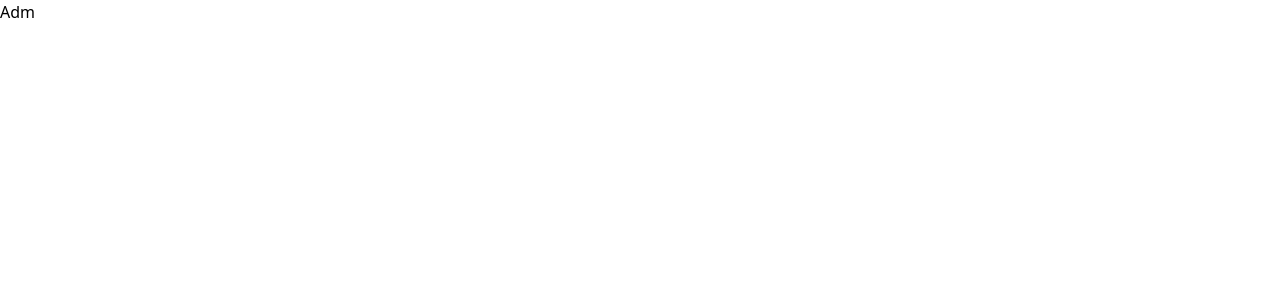
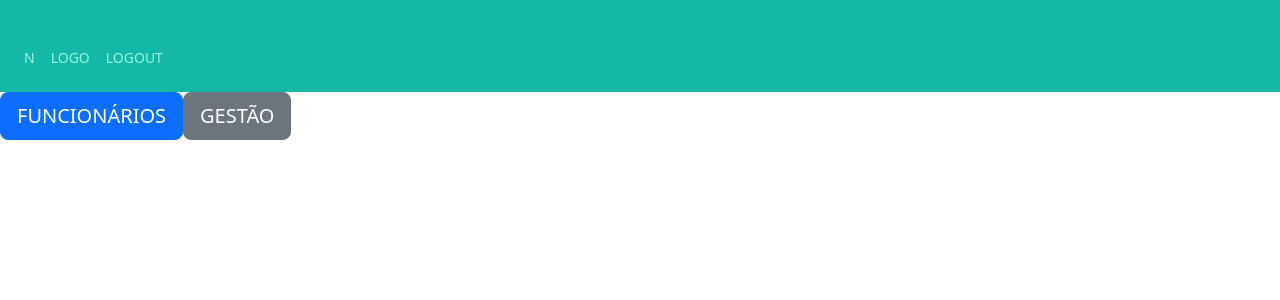
Before and after one commit to oligregz/user-admin-interface-app, a Vue app: page / in a window 1280 px wide. Both pictures are taken after typing "name@example.com", "Sample123" into the empty fields and a click on the button "Entrar". Shown: the top 300 px of the page. Built offline with nearby package versions, Linux system fonts and the light colour scheme.

Commit message:
feat: implemented management screen

```diff
--- a/public/index.html
+++ b/public/index.html
@@ -1,16 +1,26 @@
 <!DOCTYPE html>
 <html lang="">
   <head>
-    <meta charset="utf-8">
-    <meta http-equiv="X-UA-Compatible" content="IE=edge">
-    <meta name="viewport" content="width=device-width,initial-scale=1.0">
-    <link rel="icon" href="<%= BASE_URL %>favicon.ico">
+    <meta charset="utf-8" />
+    <meta http-equiv="X-UA-Compatible" content="IE=edge" />
+    <meta name="viewport" content="width=device-width,initial-scale=1.0" />
+    <link rel="icon" href="<%= BASE_URL %>favicon.ico" />
+    <link
+      href="https://cdn.jsdelivr.net/npm/bootstrap@5.3.0-alpha3/dist/css/bootstrap.min.css"
+      rel="stylesheet"
+      integrity="sha384-KK94CHFLLe+nY2dmCWGMq91rCGa5gtU4mk92HdvYe+M/SXH301p5ILy+dN9+nJOZ"
+      crossorigin="anonymous"
+    />
     <script src="https://cdn.tailwindcss.com?plugins=forms,typography,aspect-ratio,line-clamp"></script>
     <title><%= htmlWebpackPlugin.options.title %></title>
   </head>
   <body>
     <noscript>
-      <strong>We're sorry but <%= htmlWebpackPlugin.options.title %> doesn't work properly without JavaScript enabled. Please enable it to continue.</strong>
+      <strong
+        >We're sorry but <%= htmlWebpackPlugin.options.title %> doesn't work
+        properly without JavaScript enabled. Please enable it to
+        continue.</strong
+      >
     </noscript>
     <div id="app"></div>
     <!-- built files will be auto injected -->
--- a/src/components/NavBar.vue
+++ b/src/components/NavBar.vue
@@ -1,74 +1,34 @@
 <template>
-  <Disclosure as="nav" class="bg-gray-800" v-slot="{ open }">
-    <div class="mx-auto max-w-7xl px-2 sm:px-6 lg:px-8">
-      <div class="relative flex h-16 items-center justify-between">
-        <div class="absolute inset-y-0 left-0 flex items-center sm:hidden">
-          <!-- Mobile menu button-->
-          <DisclosureButton class="inline-flex items-center justify-center rounded-md p-2 text-gray-400 hover:bg-gray-700 hover:text-white focus:outline-none focus:ring-2 focus:ring-inset focus:ring-white">
-            <span class="sr-only">Open main menu</span>
-            <Bars3Icon v-if="!open" class="block h-6 w-6" aria-hidden="true" />
-            <XMarkIcon v-else class="block h-6 w-6" aria-hidden="true" />
-          </DisclosureButton>
-        </div>
-        <div class="flex flex-1 items-center justify-center sm:items-stretch sm:justify-start">
-          <div class="flex flex-shrink-0 items-center">
-            <img class="block h-8 w-auto lg:hidden" src="https://tailwindui.com/img/logos/mark.svg?color=indigo&shade=500" alt="Your Company" />
-            <img class="hidden h-8 w-auto lg:block" src="https://tailwindui.com/img/logos/mark.svg?color=indigo&shade=500" alt="Your Company" />
-          </div>
-          <div class="hidden sm:ml-6 sm:block">
-            <div class="flex space-x-4">
-              <a v-for="item in navigation" :key="item.name" :href="item.href" :class="[item.current ? 'bg-gray-900 text-white' : 'text-gray-300 hover:bg-gray-700 hover:text-white', 'rounded-md px-3 py-2 text-sm font-medium']" :aria-current="item.current ? 'page' : undefined">{{ item.name }}</a>
-            </div>
-          </div>
-        </div>
-        <div class="absolute inset-y-0 right-0 flex items-center pr-2 sm:static sm:inset-auto sm:ml-6 sm:pr-0">
-          <button type="button" class="rounded-full bg-gray-800 p-1 text-gray-400 hover:text-white focus:outline-none focus:ring-2 focus:ring-white focus:ring-offset-2 focus:ring-offset-gray-800">
-            <span class="sr-only">View notifications</span>
-            <BellIcon class="h-6 w-6" aria-hidden="true" />
-          </button>
-
-          <!-- Profile dropdown -->
-          <Menu as="div" class="relative ml-3">
-            <div>
-              <MenuButton class="flex rounded-full bg-gray-800 text-sm focus:outline-none focus:ring-2 focus:ring-white focus:ring-offset-2 focus:ring-offset-gray-800">
-                <span class="sr-only">Open user menu</span>
-                <img class="h-8 w-8 rounded-full" src="https://images.unsplash.com/photo-1472099645785-5658abf4ff4e?ixlib=rb-1.2.1&ixid=eyJhcHBfaWQiOjEyMDd9&auto=format&fit=facearea&facepad=2&w=256&h=256&q=80" alt="" />
-              </MenuButton>
-            </div>
-            <transition enter-active-class="transition ease-out duration-100" enter-from-class="transform opacity-0 scale-95" enter-to-class="transform opacity-100 scale-100" leave-active-class="transition ease-in duration-75" leave-from-class="transform opacity-100 scale-100" leave-to-class="transform opacity-0 scale-95">
-              <MenuItems class="absolute right-0 z-10 mt-2 w-48 origin-top-right rounded-md bg-white py-1 shadow-lg ring-1 ring-black ring-opacity-5 focus:outline-none">
-                <MenuItem v-slot="{ active }">
-                  <a href="#" :class="[active ? 'bg-gray-100' : '', 'block px-4 py-2 text-sm text-gray-700']">Your Profile</a>
-                </MenuItem>
-                <MenuItem v-slot="{ active }">
-                  <a href="#" :class="[active ? 'bg-gray-100' : '', 'block px-4 py-2 text-sm text-gray-700']">Settings</a>
-                </MenuItem>
-                <MenuItem v-slot="{ active }">
-                  <a href="#" :class="[active ? 'bg-gray-100' : '', 'block px-4 py-2 text-sm text-gray-700']">Sign out</a>
-                </MenuItem>
-              </MenuItems>
-            </transition>
-          </Menu>
-        </div>
+  <nav class="flex items-center justify-between flex-wrap bg-teal-500 p-6">
+    <div class="w-full block flex-grow lg:flex lg:items-center lg:w-auto">
+      <div class="text-sm lg:flex-grow">
+        <a
+          href="#responsive-header"
+          class="block mt-4 lg:inline-block lg:mt-0 text-teal-200 hover:text-white mr-4"
+        >
+          {{ firstLetter }}
+        </a>
+        <a
+          href="#responsive-header"
+          class="block mt-4 lg:inline-block lg:mt-0 text-teal-200 hover:text-white mr-4"
+        >
+          LOGO
+        </a>
+        <a
+          href="/"
+          class="block mt-4 lg:inline-block lg:mt-0 text-teal-200 hover:text-white"
+        >
+          LOGOUT
+        </a>
       </div>
     </div>
-
-    <DisclosurePanel class="sm:hidden">
-      <div class="space-y-1 px-2 pb-3 pt-2">
-        <DisclosureButton v-for="item in navigation" :key="item.name" as="a" :href="item.href" :class="[item.current ? 'bg-gray-900 text-white' : 'text-gray-300 hover:bg-gray-700 hover:text-white', 'block rounded-md px-3 py-2 text-base font-medium']" :aria-current="item.current ? 'page' : undefined">{{ item.name }}</DisclosureButton>
-      </div>
-    </DisclosurePanel>
-  </Disclosure>
+  </nav>
 </template>
 
 <script setup>
-import { Disclosure, DisclosureButton, DisclosurePanel, Menu, MenuButton, MenuItem, MenuItems } from '@headlessui/vue'
-import { Bars3Icon, BellIcon, XMarkIcon } from '@heroicons/vue/24/outline'
+import { ref } from "vue";
 
-const navigation = [
-  { name: 'Dashboard', href: '#', current: true },
-  { name: 'Team', href: '#', current: false },
-  { name: 'Projects', href: '#', current: false },
-  { name: 'Calendar', href: '#', current: false },
-]
+const userEmail = ref(localStorage.getItem("userAdm"));
+const parsedUserEmail = JSON.parse(userEmail.value);
+const firstLetter = parsedUserEmail.email.charAt(0).toUpperCase();
 </script>
--- a/src/repository/index.js
+++ b/src/repository/serviceAdm.js
@@ -1,6 +1,8 @@
 import uuidGenerator from '../utils/uuidGenerator';
 
 const saveUserAdm = (payload) => {
+
+  localStorage.clear();
 
   const adm = JSON.stringify(
     {
--- a/src/router/index.js
+++ b/src/router/index.js
@@ -12,14 +12,18 @@ const routes = [
     component: () => import('../views/register/RegisterView.vue')
   },
   {
-    path: '/employee',
-    name: 'employee',
+    path: '/employees',
+    name: 'employees',
     component: () => import('../views/employee/EmployeeView.vue')
   },
   {
     path: '/adm',
     name: 'adm',
     component: () => import('../views/adm/AdmView.vue')
+  },  {
+    path: '/administration',
+    name: 'administration',
+    component: () => import('../views/administartion/AdministrationView.vue')
   },
 ]
 
--- a/src/store/actions.js
+++ b/src/store/actions.js
@@ -1,5 +1,5 @@
 import * as types from './mutation-types';
-import saveUserAdm from '../repository/index';
+import saveUserAdm from '../repository/serviceAdm';
 
 export const ActionSetUserAdm = ({ commit }, payload) => {
   commit(types.SET_USER_ADM, payload);
--- a/src/store/state.js
+++ b/src/store/state.js
@@ -1,4 +1,4 @@
 export default {
   userAdm: {},
-  employee: {}
+  employees: []
 }
--- a/src/views/adm/AdmView.vue
+++ b/src/views/adm/AdmView.vue
@@ -1,13 +1,23 @@
 <template>
   <div class="main" id="adm">
-    <h2 id="title">Adm</h2>
+    <NavBar />
+    <nav>
+      <div class="box-navigatin">
+        <a href="/employees" type="button" class="btn btn-primary btn-lg">FUNCIONÁRIOS</a>
+        <a href="/administration" type="button" class="btn btn-secondary btn-lg">GESTÃO</a>
+      </div>
+    </nav>
   </div>
 </template>
 
 <script>
+import NavBar from "../../components/NavBar.vue";
 
+export default {
+  components: {
+    NavBar,
+  },
+};
 </script>
 
-<style>
-
-</style>
+<style></style>
--- /dev/null
+++ b/src/views/administartion/AdministrationView.vue
@@ -0,0 +1,13 @@
+<template>
+  <div class="main" id="administration">
+    <h2 id="title">administration</h2>
+  </div>
+</template>
+
+<script>
+
+</script>
+
+<style>
+
+</style>
--- a/src/views/login/LoginView.vue
+++ b/src/views/login/LoginView.vue
@@ -66,7 +66,7 @@
 
 <script>
 import { mapActions } from 'vuex';
-import admValues from "../../repository/index";
+import admValues from "../../repository/serviceAdm";
 
 export default {
   data: () => ({
```
